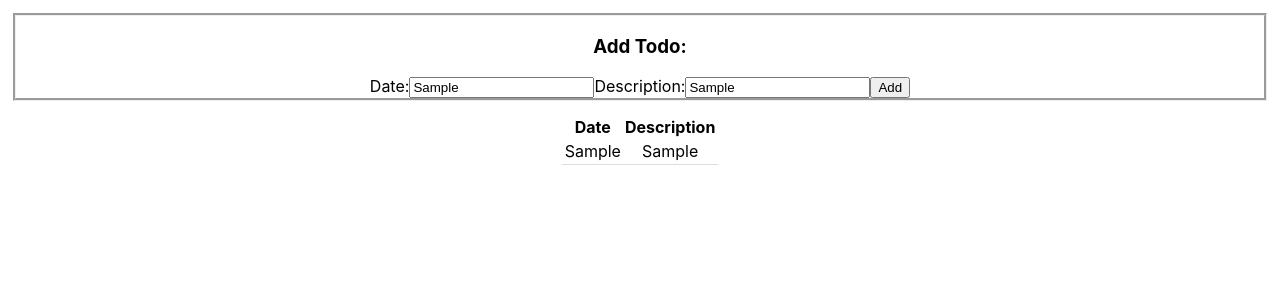
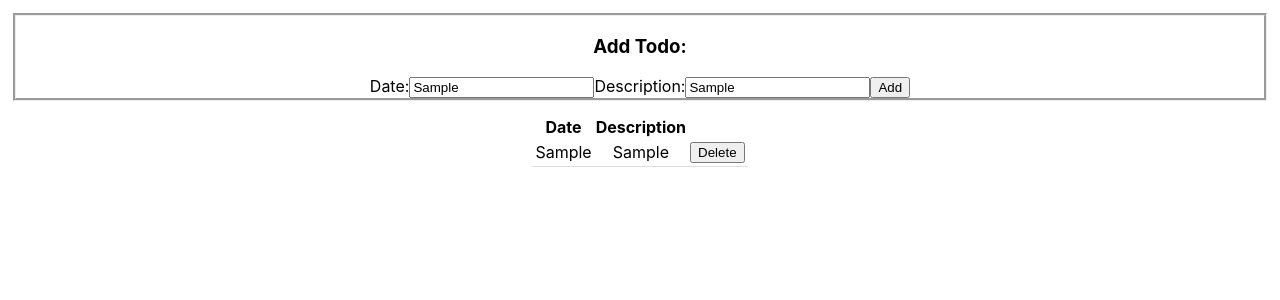
Before and after one commit to adaamariaa/ToDo-List, a React (Create React App) app: page / in a window 1280 px wide. Both pictures are taken after typing "Sample", "Sample" into the empty fields and a click on the button "Add". Shown: the top 300 px of the page. Built offline with nearby package versions, Linux system fonts and the light colour scheme.

Commit message:
Delete nnappulan lisäys

```diff
--- a/src/TodoList.js
+++ b/src/TodoList.js
@@ -9,6 +9,12 @@ function TodoList(){
     }
     const addTodo = (event) => {
     setTodos([...todos, todo]);
+    }
+
+    const delTodo = index => {
+        setTodos(oldTodos =>{
+        return oldTodos.filter((todo, i) => i !== index)
+        })
     }
 
     return (
@@ -29,6 +35,7 @@ function TodoList(){
                 <tr key={index}>
                     <td>{todo.date}</td>
                     <td>{todo.description}</td>
+                    <td><button onClick={() => delTodo(index)}>Delete</button></td>
 
                 </tr>)}
             </tbody>
```
